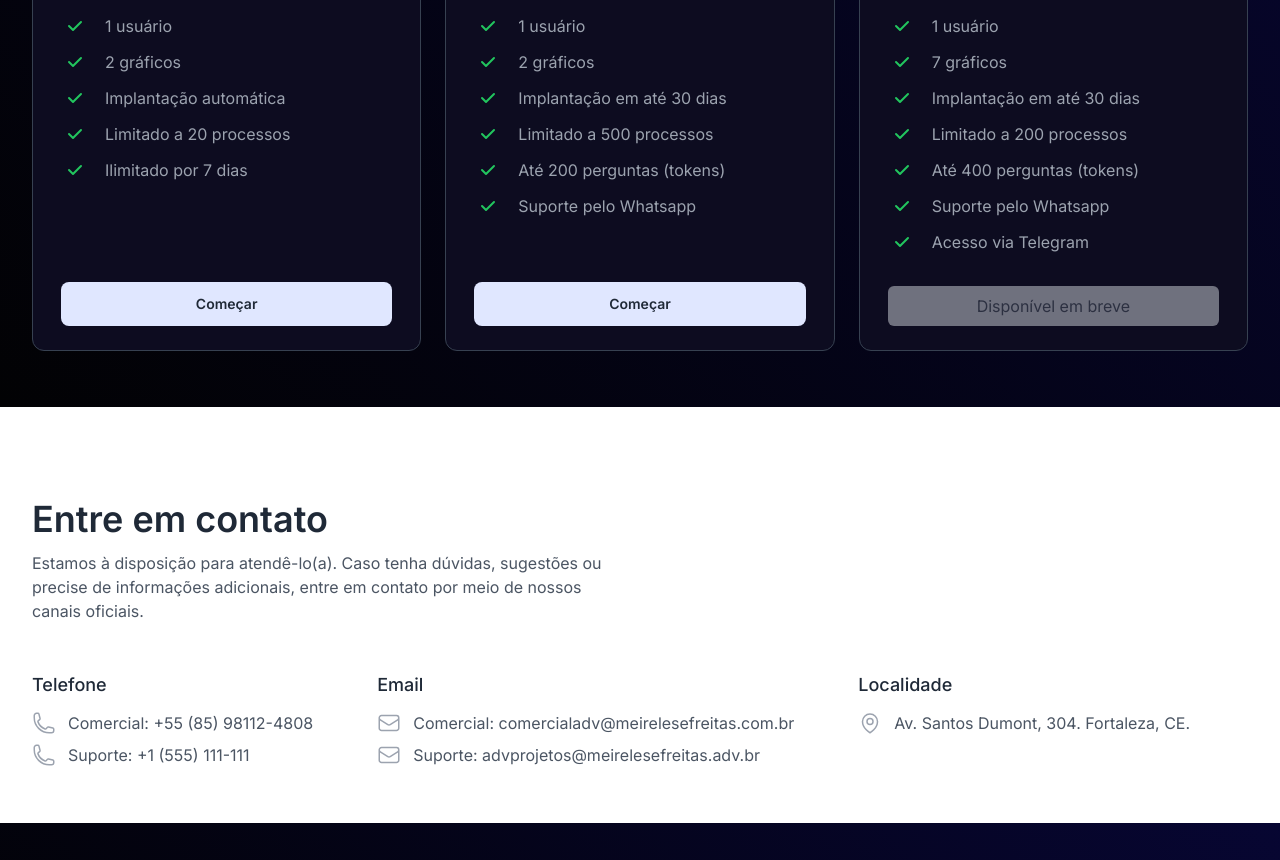
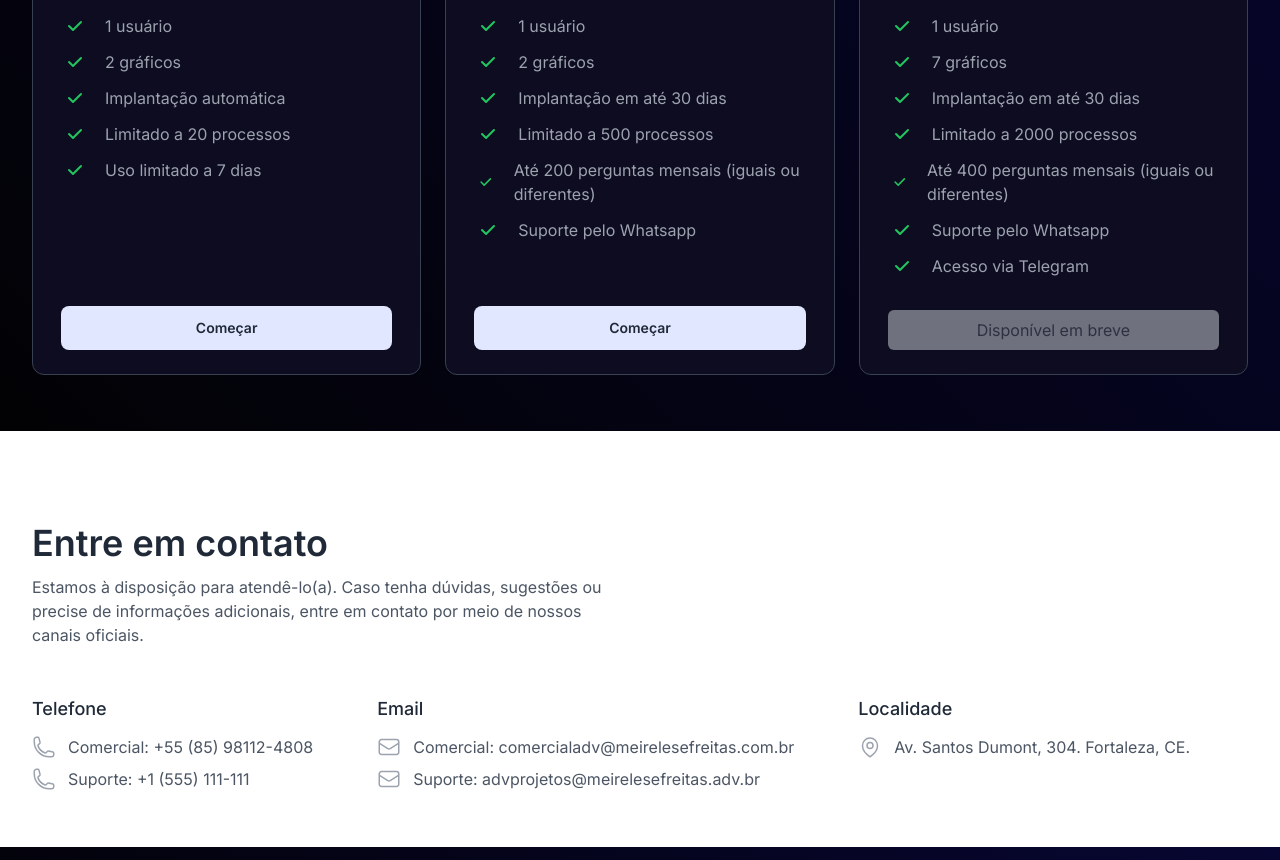
Before and after one commit to System-Apollo/FRONT_T.IA.GO, a Next.js app: page / in a window 1280 px wide. Shown: the part 4140-5000 px from the top of the page. Built offline with nearby package versions, Linux system fonts and the light colour scheme.

Commit message:
Merge branch 'homolog' of https://github.com/System-Apollo/FRONT_T.IA.GO into feat/chatStyle

```diff
--- a/src/pages/planos/index.tsx
+++ b/src/pages/planos/index.tsx
@@ -38,7 +38,7 @@ export default function Planos() {
                 "2 gráficos",
                 "Implantação automática",
                 "Limitado a 20 processos",
-                "Ilimitado por 7 dias",
+                "Uso limitado a 7 dias",
             ],
             isButton: true,
         },
@@ -52,7 +52,7 @@ export default function Planos() {
                 "2 gráficos",
                 "Implantação em até 30 dias",
                 "Limitado a 500 processos",
-                "Até 200 perguntas (tokens)",
+                "Até 200 perguntas mensais (iguais ou diferentes)",
                 "Suporte pelo Whatsapp",
             ],
             isButton: true,
@@ -66,8 +66,8 @@ export default function Planos() {
                 "1 usuário",
                 "7 gráficos",
                 "Implantação em até 30 dias",
-                "Limitado a 200 processos",
-                "Até 400 perguntas (tokens)",
+                "Limitado a 2000 processos",
+                "Até 400 perguntas mensais (iguais ou diferentes)",
                 "Suporte pelo Whatsapp",
                 "Acesso via Telegram",
             ],
```
